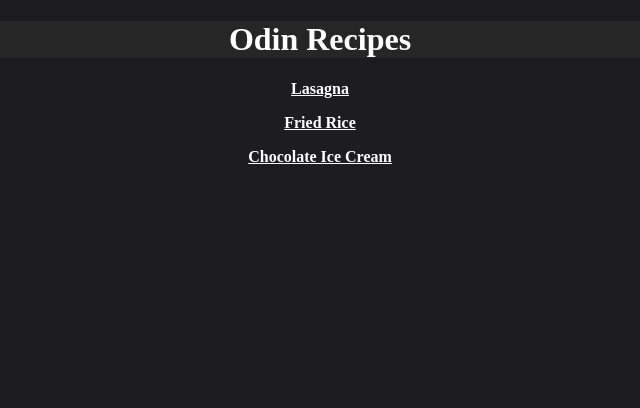
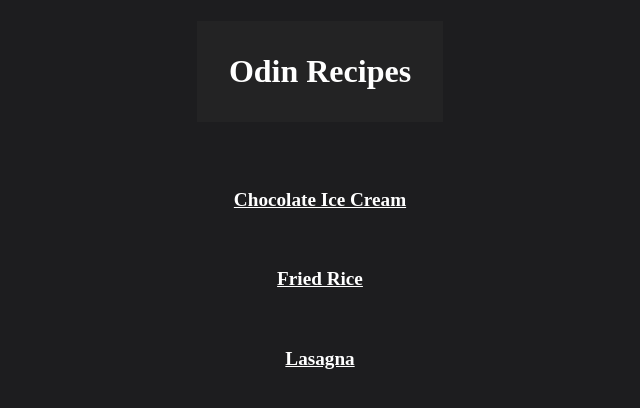
Before and after one commit to azureskyes/odin-recipes, a plain HTML site: page index.html in a window 1280 px wide. Shown: the whole page, without its empty margins (320-960 px from the left). Drawn offline with Linux system fonts and the light colour scheme.

Commit message:
TOP CSS Recipes exercise with slight improvements

```diff
--- a/index.html
+++ b/index.html
@@ -8,13 +8,18 @@
 </head>
 <body>
 
-    <h1 class="header">Odin Recipes</h1>
+    <h1>
+        <div class="header">
+            <span class="header-content">Odin Recipes</span>
+        </div>
+    </h1>
     <div class="recipe-links">
-        <a class="lasagna" href="recipes/lasagna.html">Lasagna</a>
-        <p></p>
-        <a class="rice" href="recipes/fried-rice.html">Fried Rice</a>
-        <p></p>
-        <a class="ice" href="recipes/ice-cream.html">Chocolate Ice Cream</a>
+        <div class="ice"><a href="recipes/ice-cream.html" target="_blank">Chocolate Ice Cream</a></div>
+        <div class="rice"><a href="recipes/fried-rice.html" target="_blank">Fried Rice</a>
+        </div>
+        <div class="lasagna">
+        <a href="recipes/lasagna.html" target="_blank">Lasagna</a>
+        </div>
     </div>
 </body>
 </html>
--- a/style.css
+++ b/style.css
@@ -1,10 +1,18 @@
 /* index.html */
 .header {
     font-weight: bold;
-    background-color: rgba(49, 49, 49, 0.5);
     text-align: center;
+    display: flex;
+    justify-content: center;
+    align-items: center;
+
 }
 
+.header-content {
+    background-color: rgba(43, 43, 43, 0.5);
+    padding: 1em;
+
+}
 * {
     background-color: rgb(29, 29, 31);
     color: white;
@@ -12,7 +20,19 @@
 
 .recipe-links {
     font-weight: bold;
+    flex-direction: column;
+    align-items:center;
+    display:flex;
+    padding: 1em;
+}
+
+.lasagna, .ice, .rice {
+    font-weight: bold;
     text-align: center;
+    display: flex;
+    padding: 1.5em;
+    font-size: 1.2em;
+
 }
 
 /* links */
```
Also changed, not shown: recipes/fried-rice.html (+1 -1 lines), recipes/ice-cream.html (+1 -1 lines), recipes/lasagna.html (+1 -1 lines).
